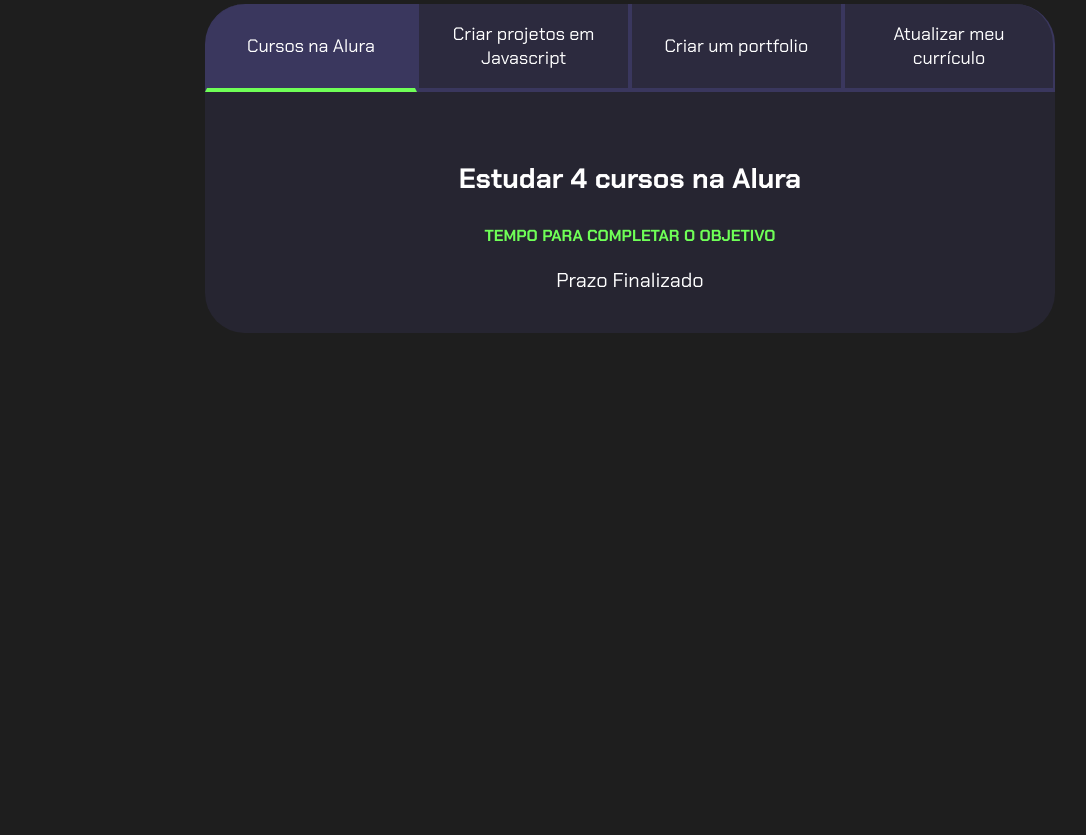
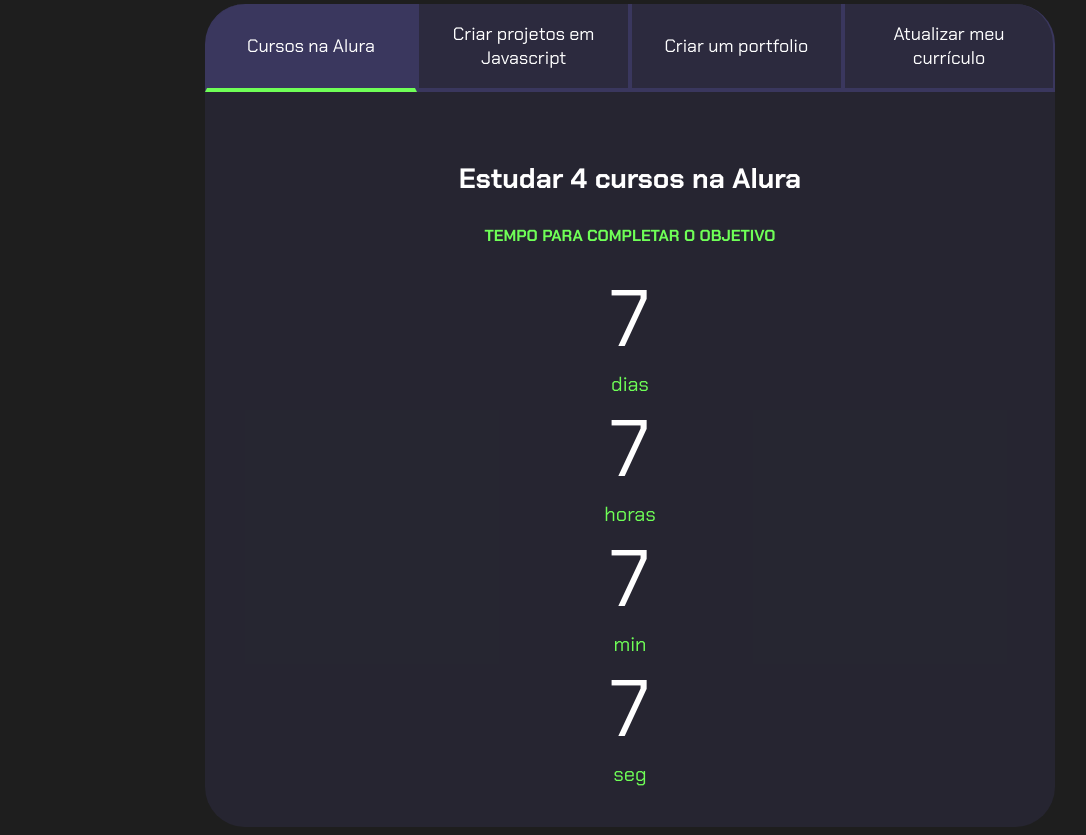
Before and after one commit to carolineeeesouzaaaa/Projeto-de-Vida, a plain HTML site: page index.html in a window 1280 px wide. Shown: the part 99-934 px from the top of the page, without its empty margins (10-1096 px from the left). Before the commit the page ends 800 px from the top, so only its background shows below. Drawn offline with Linux system fonts and the light colour scheme.

Commit message:
Add files via upload

```diff
--- a/index.html
+++ b/index.html
@@ -27,6 +27,22 @@
                     Tempo para completar o objetivo
                 </h4>
                 <div class="contador"></div>
+               <div class="contador-digito">
+                <p class="contador-digito-numero">7</p>
+                <p class="contador-digito-texto">dias</p>
+               </div>
+               <div class="contador-digito">
+                <p class="contador-digito-numero">7</p>
+                <p class="contador-digito-texto">horas</p>
+               </div>
+               <div class="contador-digito">
+                <p class="contador-digito-numero">7</p>
+                <p class="contador-digito-texto">min</p>
+               </div>
+               <div class="contador-digito">
+                <p class="contador-digito-numero">7</p>
+                <p class="contador-digito-texto">seg</p>
+               </div>
             </div>
             <div class="aba-conteudo">
                 <h3 class="aba-conteudo-titulo-principal">
--- a/main.js
+++ b/main.js
@@ -53,4 +53,4 @@ function comecaCronometro(){
     setInterval(atualizaCronometro,1000);
 }
 
-comecaCronometro();
+//comecaCronometro();
--- a/style.css
+++ b/style.css
@@ -103,6 +103,24 @@ body {
 }
 
 .contador {
+    display: flex;
+    justify-content: center;
+    flex-wrap: wrap;
+}
+
+.contador-digito {
+    padding: 0 16px;
+    text-align: center;
+    min-width: 100px;
+}
+
+.contador-digito-numero {
+    font-size: 80px;
+    margin: 0;
+}
+
+.contador-digito-texto {
+    color: var(--verde);
     font-size: 20px;
-    text-align: center;
+    margin: 0;
 }
```
